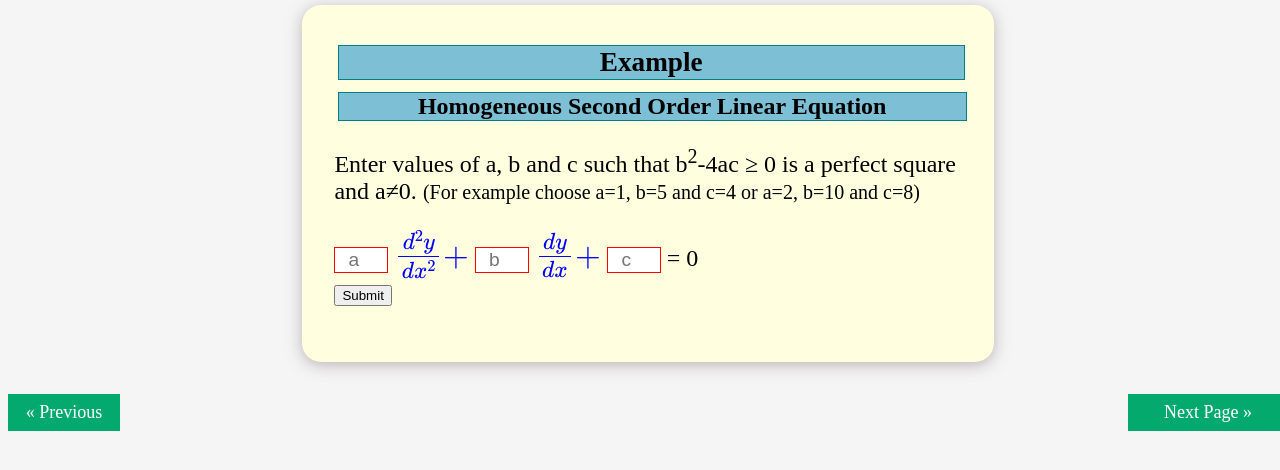
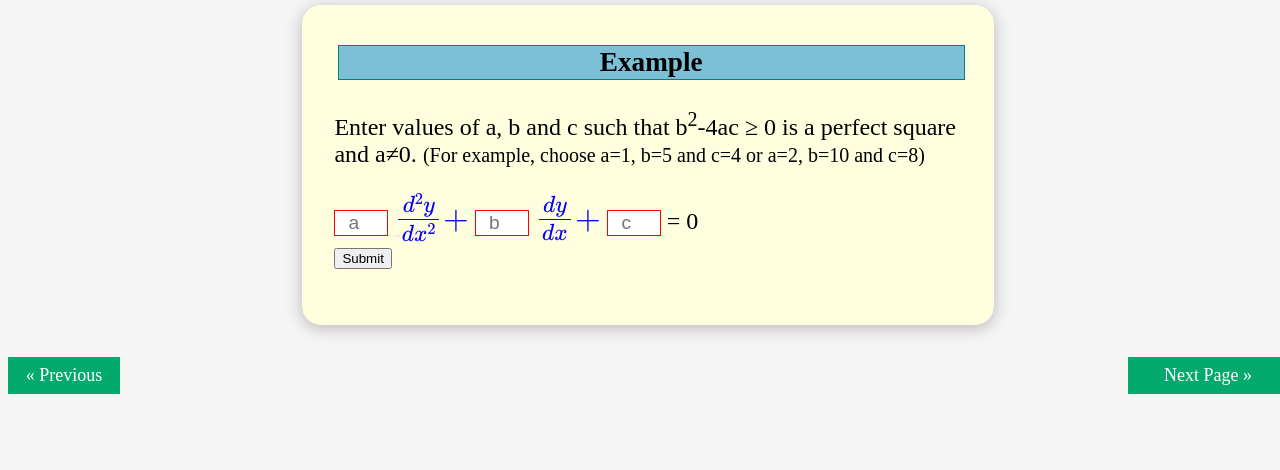
Before and after one commit to virtual-labs/exp-ordinary-linear-differential-dei, a plain HTML site: page experiment/simulation/page2.html in a window 1280 px wide. Shown: the part 56-526 px from the top of the page. Drawn offline with nearby package versions, Linux system fonts and the light colour scheme.

Commit message:
Update page2.html

```diff
--- a/experiment/simulation/page2.html
+++ b/experiment/simulation/page2.html
@@ -53,9 +53,9 @@
 
 <div class="container">
     <button class="subbtn" id="solbtn" >Example</button> <br>
-    <p class="subbtnn2">Homogeneous Second Order Linear Equation </p>
 
-    <p>Enter values of a, b and c such that b<sup>2</sup>-4ac &ge; 0 is a perfect square and a&ne;0. <span style="font-size: 20px;">(For example choose a=1, b=5 and c=4 or a=2, b=10 and c=8)</span></p>
+
+    <p>Enter values of a, b and c such that b<sup>2</sup>-4ac &ge; 0 is a perfect square and a&ne;0. <span style="font-size: 20px;">(For example, choose a=1, b=5 and c=4 or a=2, b=10 and c=8)</span></p>
 
     <form id="checkForm">
         <input type="number" id="a" name="a" placeholder="a" min="1" required>
```
